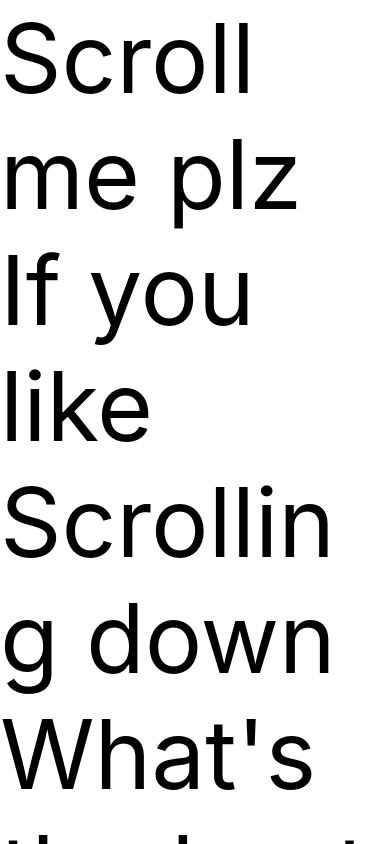
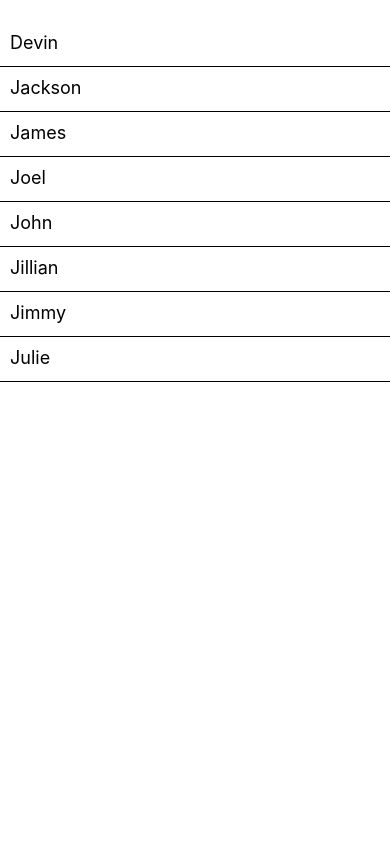
Before and after one commit to ichiroc/StudyReactNative, a React Native app: screen / in a window 390 px wide. Built offline with nearby package versions, Linux system fonts and the light colour scheme.

Commit message:
FlatList

```diff
--- a/App.js
+++ b/App.js
@@ -4,11 +4,12 @@
 import ButtonBasics from './src/ButtonBasics'
 import Touchables from './src/Touchables'
 import Scrollable from './src/Scrollable'
+import FlatListBasics from './src/FlatListBasics'
 
 export default class App extends React.Component {
   render() {
     return (
-      <Scrollable />
+      <FlatListBasics />
     );
   }
 }
--- /dev/null
+++ b/src/FlatListBasics.js
@@ -0,0 +1,40 @@
+import React, { Component } from 'react';
+import { AppRegistry, FlatList, StyleSheet, Text, View } from 'react-native';
+
+export default class FlatListBasics extends Component {
+  render() {
+    return (
+      <View style={styles.container}>
+        <FlatList
+          data={[
+            {key: 'Devin'},
+            {key: 'Jackson'},
+            {key: 'James'},
+            {key: 'Joel'},
+            {key: 'John'},
+            {key: 'Jillian'},
+            {key: 'Jimmy'},
+            {key: 'Julie'},
+          ]}
+          renderItem={({item}) => <View style={styles.itemContainer}><Text style={styles.item}>{item.key}</Text></View>}
+        />
+      </View>
+    );
+  }
+}
+
+const styles = StyleSheet.create({
+  container: {
+    flex: 1,
+    paddingTop: 22
+  },
+  item: {
+    padding: 10,
+    fontSize: 18,
+    height: 44,
+  },
+  itemContainer: {
+    borderColor: 'black',
+    borderBottomWidth: 1
+  }
+})
```
